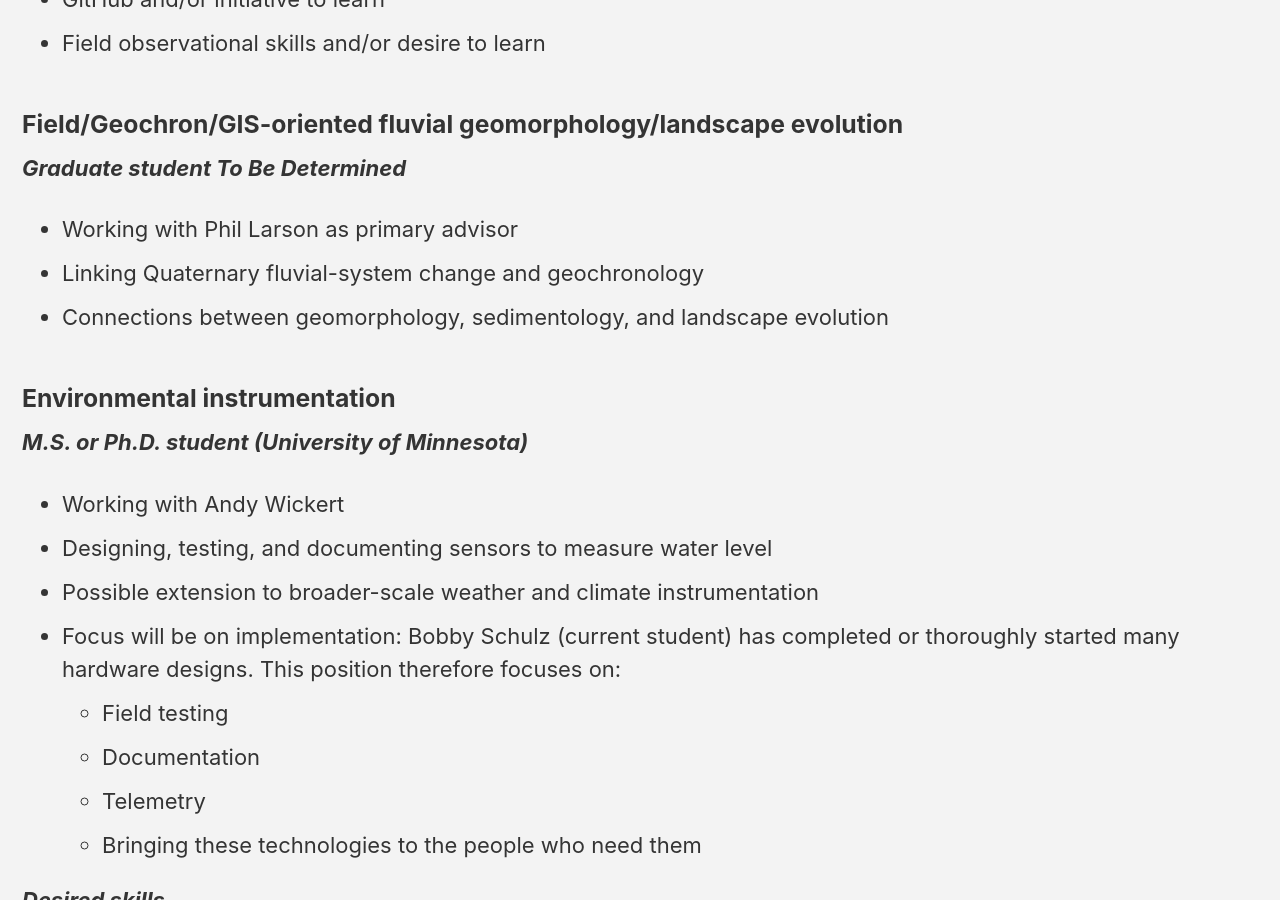
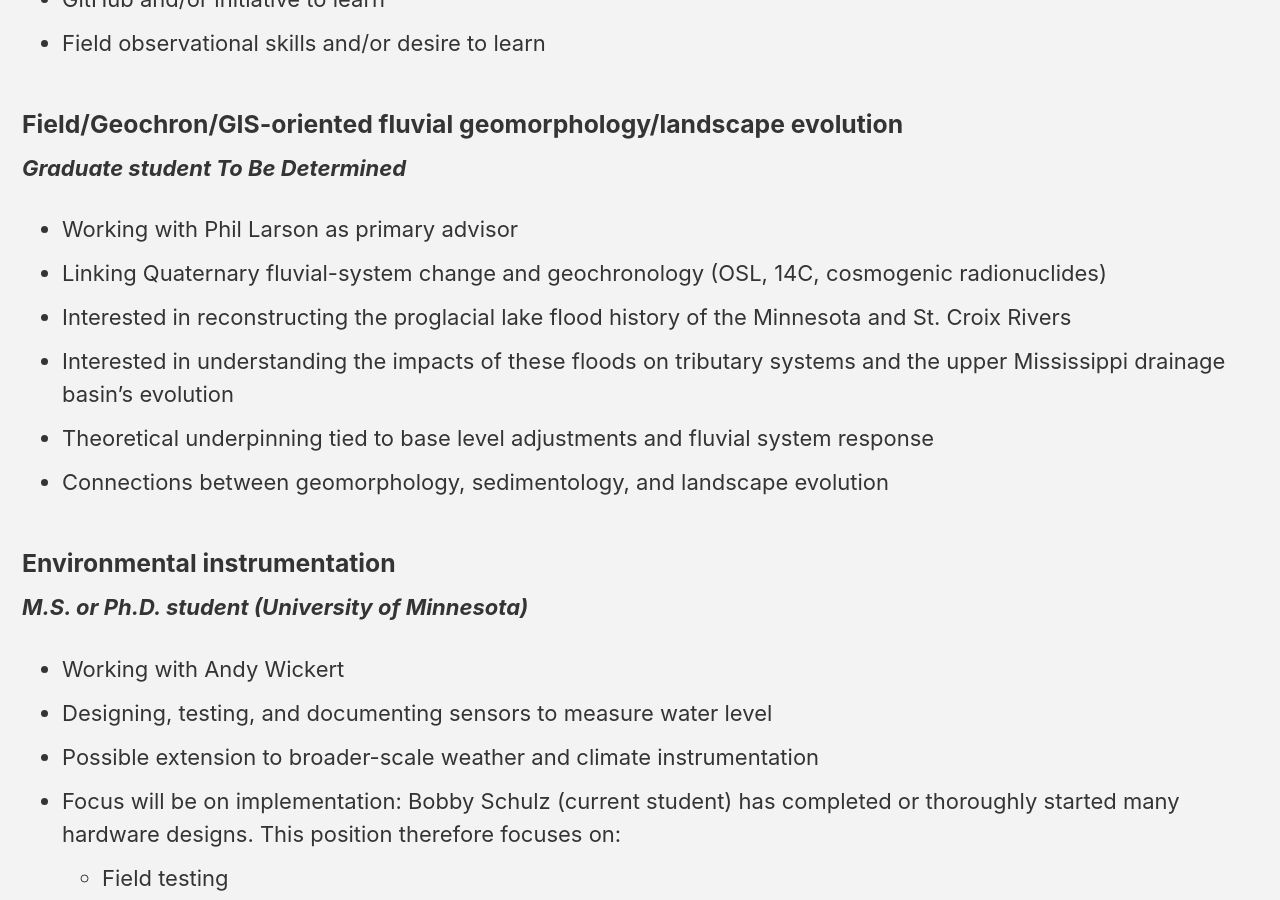
Before and after one commit to MNiMORPH/MNiMORPH.github.io, a Jekyll site: the page built from _pages/prospective.md, in a window 1280 px wide and 900 px high, scrolled down 2661 px. Built offline with Jekyll 4.4.1, drawn with Linux system fonts in a browser that asks for light colours; cached includes are drawn as plain includes; nearby versions of some CDN libraries.

Commit message:
Update prospective.md

```diff
--- a/_pages/prospective.md
+++ b/_pages/prospective.md
@@ -69,7 +69,10 @@ Nilay filled this
 ***Graduate student To Be Determined***
 
 * Working with Phil Larson as primary advisor
-* Linking Quaternary fluvial-system change and geochronology
+* Linking Quaternary fluvial-system change and geochronology (OSL, 14C, cosmogenic radionuclides)
+* Interested in reconstructing the proglacial lake flood history of the Minnesota and St. Croix Rivers
+* Interested in understanding the impacts of these floods on tributary systems and the upper Mississippi drainage basin's evolution
+* Theoretical underpinning tied to base level adjustments and fluvial system response
 * Connections between geomorphology, sedimentology, and landscape evolution
 
 <!--
```
